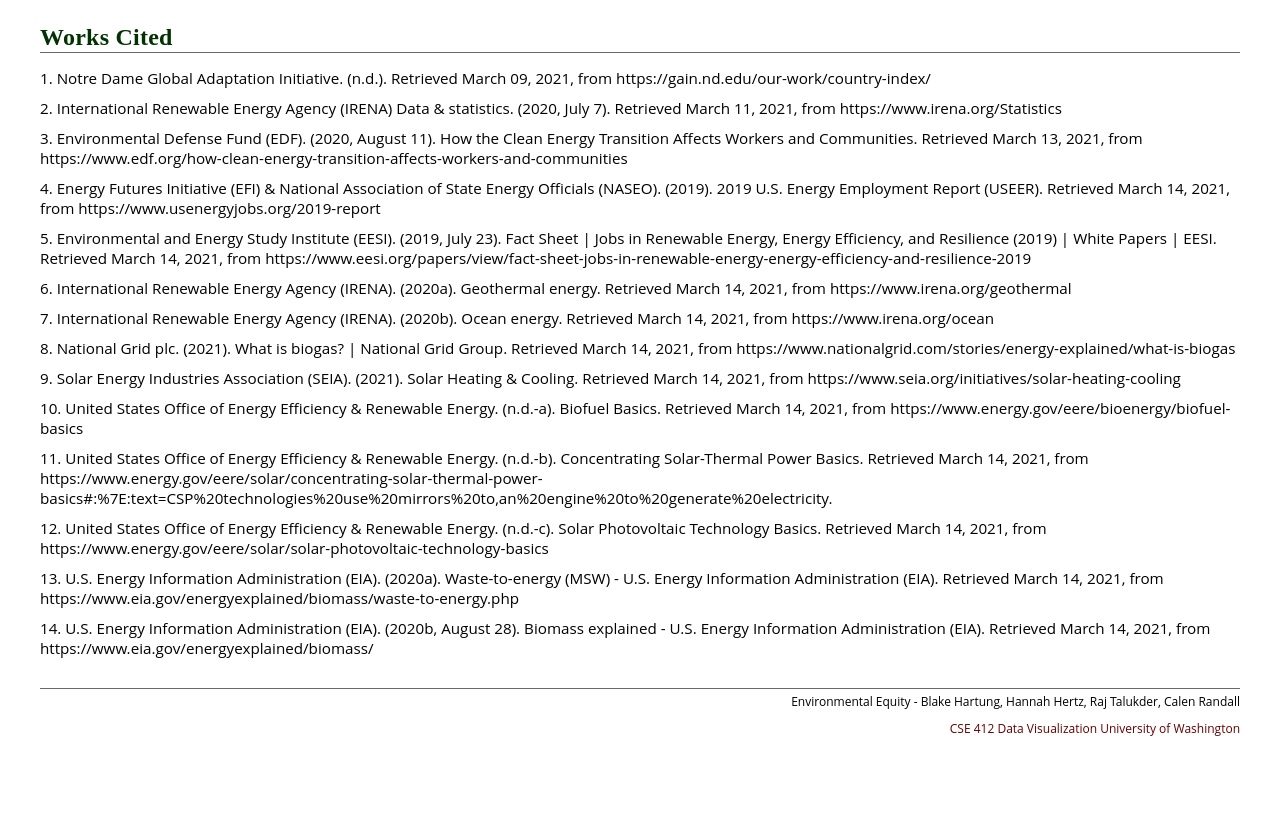
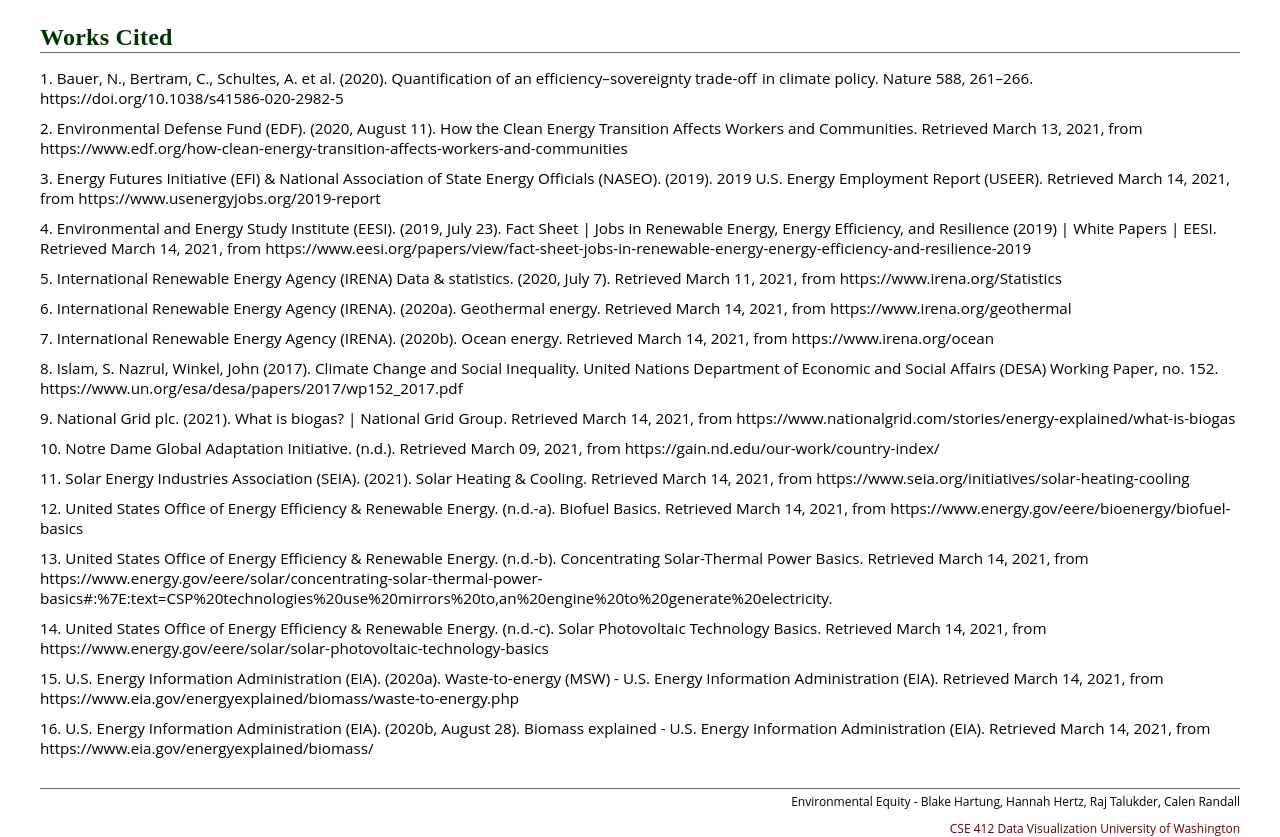
Before and after one commit to cse412-21w/environmental-equity, a website built with Parcel: page docs/index.html in a window 1280 px wide. Shown: the part 3863-4700 px from the top of the page. Before the commit the page ends 4600 px from the top, so only its background shows below. Built offline with nearby package versions, Linux system fonts and the light colour scheme.

Commit message:
Added 2 sources

```diff
--- a/docs/index.html
+++ b/docs/index.html
@@ -479,33 +479,37 @@
           </section>
         <section>
             <h2>Works Cited</h2>
-            <p> 1. Notre Dame Global Adaptation Initiative. (n.d.). Retrieved March 09, 2021, from https://gain.nd.edu/our-work/country-index/
+            <p> 1. Bauer, N., Bertram, C., Schultes, A. et al. (2020). Quantification of an efficiency–sovereignty trade-off in climate policy. Nature 588, 261–266. https://doi.org/10.1038/s41586-020-2982-5
             </p>
-            <p> 2. International Renewable Energy Agency (IRENA) Data &amp; statistics. (2020, July 7). Retrieved March 11, 2021, from https://www.irena.org/Statistics
+            <p> 2. Environmental Defense Fund (EDF). (2020, August 11). How the Clean Energy Transition Affects Workers and Communities. Retrieved March 13, 2021, from https://www.edf.org/how-clean-energy-transition-affects-workers-and-communities
             </p>
-            <p> 3. Environmental Defense Fund (EDF). (2020, August 11). How the Clean Energy Transition Affects Workers and Communities. Retrieved March 13, 2021, from https://www.edf.org/how-clean-energy-transition-affects-workers-and-communities
+            <p> 3. Energy Futures Initiative (EFI) & National Association of State Energy Officials (NASEO). (2019). 2019 U.S. Energy Employment Report (USEER). Retrieved March 14, 2021, from https://www.usenergyjobs.org/2019-report
             </p>
-            <p> 4. Energy Futures Initiative (EFI) & National Association of State Energy Officials (NASEO). (2019). 2019 U.S. Energy Employment Report (USEER). Retrieved March 14, 2021, from https://www.usenergyjobs.org/2019-report
+            <p> 4. Environmental and Energy Study Institute (EESI). (2019, July 23). Fact Sheet | Jobs in Renewable Energy, Energy Efficiency, and Resilience (2019) | White Papers | EESI. Retrieved March 14, 2021, from https://www.eesi.org/papers/view/fact-sheet-jobs-in-renewable-energy-energy-efficiency-and-resilience-2019
             </p>
-            <p> 5. Environmental and Energy Study Institute (EESI). (2019, July 23). Fact Sheet | Jobs in Renewable Energy, Energy Efficiency, and Resilience (2019) | White Papers | EESI. Retrieved March 14, 2021, from https://www.eesi.org/papers/view/fact-sheet-jobs-in-renewable-energy-energy-efficiency-and-resilience-2019
+            <p> 5. International Renewable Energy Agency (IRENA) Data &amp; statistics. (2020, July 7). Retrieved March 11, 2021, from https://www.irena.org/Statistics
             </p>
             <p> 6. International Renewable Energy Agency (IRENA). (2020a). Geothermal energy. Retrieved March 14, 2021, from https://www.irena.org/geothermal
             </p>
             <p> 7. International Renewable Energy Agency (IRENA). (2020b). Ocean energy. Retrieved March 14, 2021, from https://www.irena.org/ocean
             </p>
-            <p> 8. National Grid plc. (2021). What is biogas? | National Grid Group. Retrieved March 14, 2021, from https://www.nationalgrid.com/stories/energy-explained/what-is-biogas
+            <p> 8. Islam, S. Nazrul, Winkel, John (2017). Climate Change and Social Inequality. United Nations Department of Economic and Social Affairs (DESA) Working Paper, no. 152. https://www.un.org/esa/desa/papers/2017/wp152_2017.pdf
             </p>
-            <p> 9. Solar Energy Industries Association (SEIA). (2021). Solar Heating & Cooling. Retrieved March 14, 2021, from https://www.seia.org/initiatives/solar-heating-cooling
+            <p> 9. National Grid plc. (2021). What is biogas? | National Grid Group. Retrieved March 14, 2021, from https://www.nationalgrid.com/stories/energy-explained/what-is-biogas
             </p>
-            <p> 10. United States Office of Energy Efficiency & Renewable Energy. (n.d.-a). Biofuel Basics. Retrieved March 14, 2021, from https://www.energy.gov/eere/bioenergy/biofuel-basics
+            <p> 10. Notre Dame Global Adaptation Initiative. (n.d.). Retrieved March 09, 2021, from https://gain.nd.edu/our-work/country-index/
             </p>
-            <p> 11. United States Office of Energy Efficiency & Renewable Energy. (n.d.-b). Concentrating Solar-Thermal Power Basics. Retrieved March 14, 2021, from https://www.energy.gov/eere/solar/concentrating-solar-thermal-power-basics#:%7E:text=CSP%20technologies%20use%20mirrors%20to,an%20engine%20to%20generate%20electricity.
+            <p> 11. Solar Energy Industries Association (SEIA). (2021). Solar Heating & Cooling. Retrieved March 14, 2021, from https://www.seia.org/initiatives/solar-heating-cooling
             </p>
-            <p> 12. United States Office of Energy Efficiency & Renewable Energy. (n.d.-c). Solar Photovoltaic Technology Basics. Retrieved March 14, 2021, from https://www.energy.gov/eere/solar/solar-photovoltaic-technology-basics
+            <p> 12. United States Office of Energy Efficiency & Renewable Energy. (n.d.-a). Biofuel Basics. Retrieved March 14, 2021, from https://www.energy.gov/eere/bioenergy/biofuel-basics
             </p>
-            <p> 13. U.S. Energy Information Administration (EIA). (2020a). Waste-to-energy (MSW) - U.S. Energy Information Administration (EIA). Retrieved March 14, 2021, from https://www.eia.gov/energyexplained/biomass/waste-to-energy.php
+            <p> 13. United States Office of Energy Efficiency & Renewable Energy. (n.d.-b). Concentrating Solar-Thermal Power Basics. Retrieved March 14, 2021, from https://www.energy.gov/eere/solar/concentrating-solar-thermal-power-basics#:%7E:text=CSP%20technologies%20use%20mirrors%20to,an%20engine%20to%20generate%20electricity.
             </p>
-            <p> 14. U.S. Energy Information Administration (EIA). (2020b, August 28). Biomass explained - U.S. Energy Information Administration (EIA). Retrieved March 14, 2021, from https://www.eia.gov/energyexplained/biomass/
+            <p> 14. United States Office of Energy Efficiency & Renewable Energy. (n.d.-c). Solar Photovoltaic Technology Basics. Retrieved March 14, 2021, from https://www.energy.gov/eere/solar/solar-photovoltaic-technology-basics
+            </p>
+            <p> 15. U.S. Energy Information Administration (EIA). (2020a). Waste-to-energy (MSW) - U.S. Energy Information Administration (EIA). Retrieved March 14, 2021, from https://www.eia.gov/energyexplained/biomass/waste-to-energy.php
+            </p>
+            <p> 16. U.S. Energy Information Administration (EIA). (2020b, August 28). Biomass explained - U.S. Energy Information Administration (EIA). Retrieved March 14, 2021, from https://www.eia.gov/energyexplained/biomass/
             </p>
        </section>
 
```
